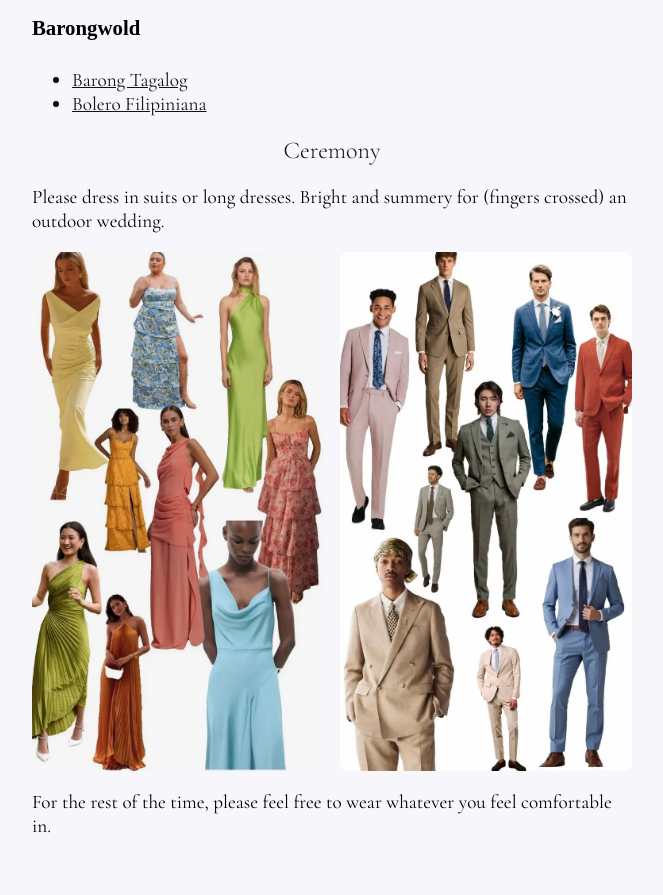
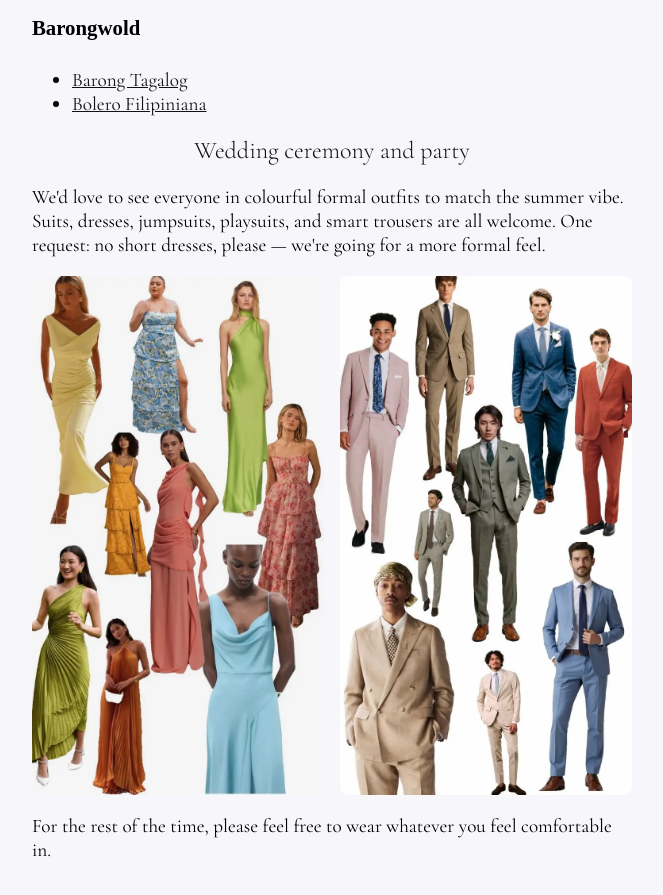
Before and after one commit to LawrenceWarren/wedding-website, a SvelteKit app: page /attire in a window 1280 px wide. Shown: the part 1840-2735 px from the top of the page, without its empty margins (308-971 px from the left). Built offline with nearby package versions, Linux system fonts and the light colour scheme.

Commit message:
Make modifications to body of each site

```diff
--- a/src/routes/accommodation/+page.svelte
+++ b/src/routes/accommodation/+page.svelte
@@ -56,6 +56,7 @@
     <li>Sauna</li>
     <li>3-hole golf course</li>
     <li>Squash and tennis courts</li>
+    <li>Gym</li>
     <li>Plus more!</li>
   </ul>
 
--- a/src/routes/attire/+page.svelte
+++ b/src/routes/attire/+page.svelte
@@ -102,11 +102,13 @@
     </li>
   </ul>
 
-  <h2>Ceremony</h2>
+  <h2>Wedding ceremony and party</h2>
 
   <p>
-    Please dress in suits or long dresses. Bright and summery for (fingers
-    crossed) an outdoor wedding.
+    We'd love to see everyone in colourful formal outfits to match the summer
+    vibe. Suits, dresses, jumpsuits, playsuits, and smart trousers are all
+    welcome. One request: no short dresses, please — we're going for a more
+    formal feel.
   </p>
 
   <PhotoGrid photos={ceremony_photos} />
--- a/src/routes/rsvp/+page.svelte
+++ b/src/routes/rsvp/+page.svelte
@@ -8,6 +8,7 @@
   import { onMount } from "svelte";
 
   const names = [
+    "Adam Russ",
     "Ahlen Lavaro",
     "Alexa Karnickis",
     "Andy George",
@@ -19,6 +20,7 @@
     "Caroline Dent",
     "Cecille Pantaleon",
     "Charlie Peet",
+    "Charlie Parrott",
     "Chhaya Tank",
     "Chris George",
     "Christine Labonete",
@@ -58,6 +60,7 @@
     "Jonel Alegre",
     "Joseph Pantaleon",
     "Josh Pantaleon",
+    "June Ponce",
     "Kenan Redif",
     "Laurence Dicks",
     "Lawrence Warren",
```
